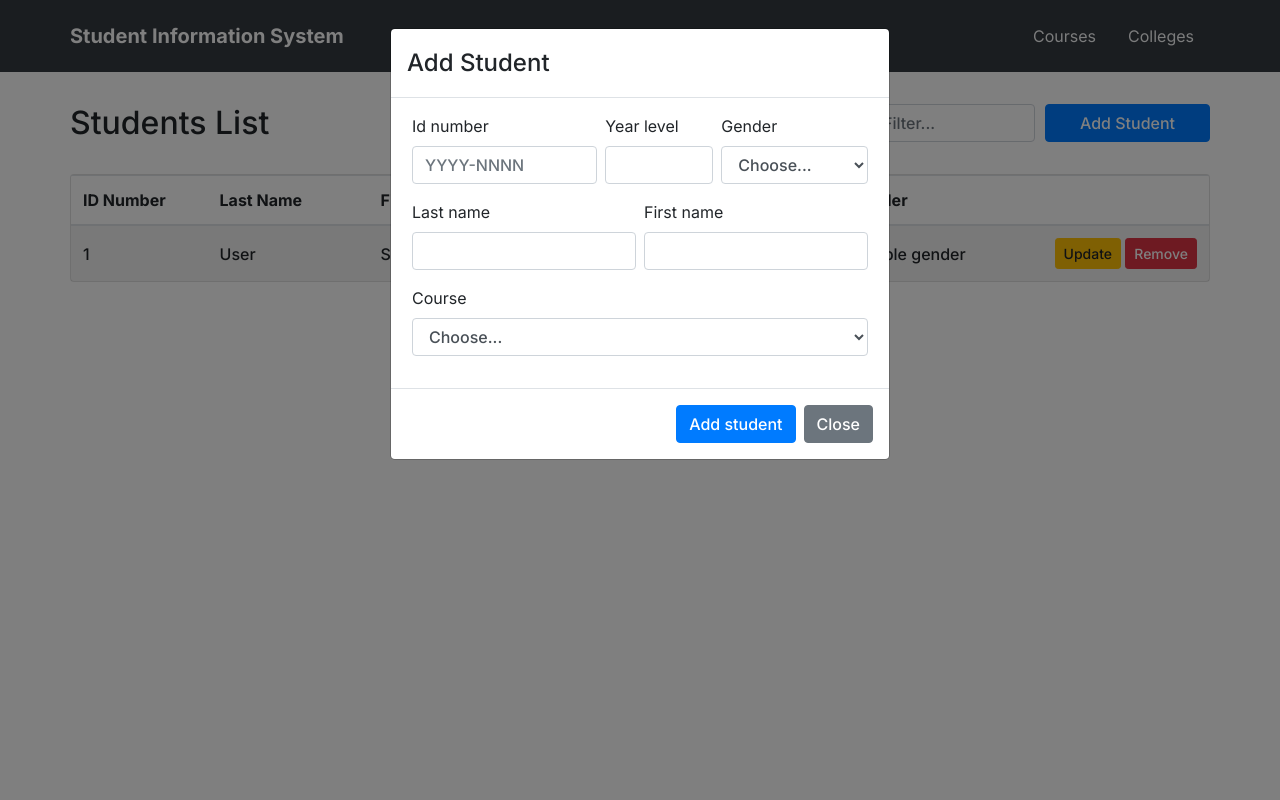
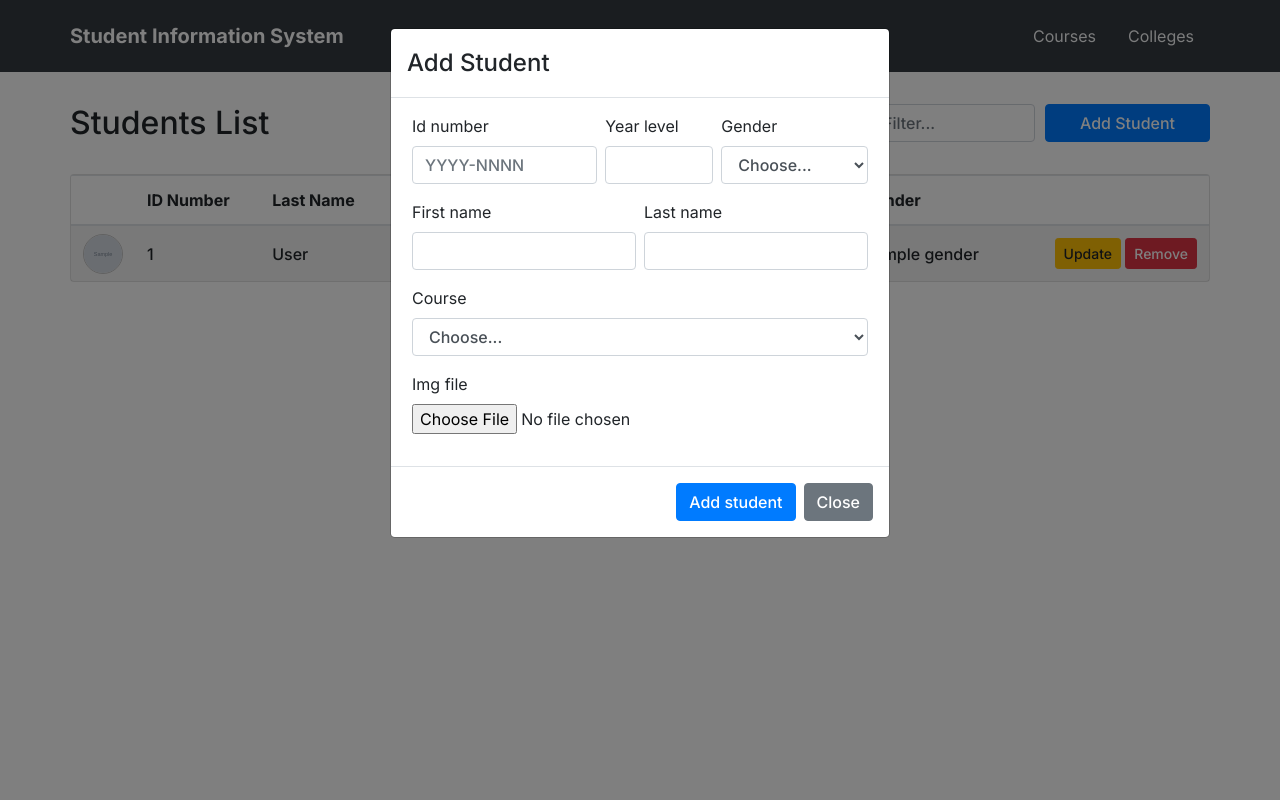
Before and after one commit to blairemendoza/Simple-Student-Information-System-Flask, a Flask app: template SSIS/templates/student/index.html in a window 1280 px wide, after a click on "Add Student". Run offline with Flask 2, Linux system fonts and the light colour scheme; the template is opened without the code that fills it: most values are stand-ins (such as "Sample title", 1, 10 or a date in 2020); grey boxes marked "Sample" are stand-in pictures; form fields are guessed from the names that the template uses; some libraries are stand-ins or nearby versions.

Commit message:
Add upload student photo feature via Cloudinary CDN

```diff
--- a/SSIS/static/css/ssis.css
+++ b/SSIS/static/css/ssis.css
@@ -12,3 +12,14 @@ ul {
 td, .btn, .form-control {
     font-weight: 500;
 }
+
+.avatar {
+    width: 40px;
+    height: 40px;
+    min-width: 40px;
+    min-height: 40px;
+    object-fit: cover;
+    aspect-ratio: 1;
+    border: 1px solid rgba(0, 0, 0, 0.2);
+    border-radius: 20px;
+}
--- a/SSIS/templates/student/addStudentModal.html
+++ b/SSIS/templates/student/addStudentModal.html
@@ -8,7 +8,7 @@
 
             <div class="modal-body">
 
-                <form action="{{ url_for('student.addStudent') }}" id="addStudentForm" method="POST">
+                <form action="{{ url_for('student.addStudent') }}" id="addStudentForm" method="POST" enctype="multipart/form-data">
                     {{ form.hidden_tag() }}
 
                     <div class="row px-3">
@@ -22,7 +22,7 @@
                         <div class="col-md-3 px-1">
                             <div class="form-group">
                                 {{ form.yearLevel.label }}
-                                {{ form.yearLevel(class="form-control") }}
+                                {{ form.yearLevel(class="form-control", min="0") }}
                             </div>
                         </div>
 
@@ -41,15 +41,15 @@
                     <div class="row px-3">
                         <div class="col-md-6 px-1">
                             <div class="form-group">
-                                {{ form.lastName.label }}
-                                {{ form.lastName(class="form-control") }}
+                                {{ form.firstName.label }}
+                                {{ form.firstName(class="form-control") }}
                             </div>
                         </div>
 
                         <div class="col-md-6 px-1">
                             <div class="form-group">
-                                {{ form.firstName.label }}
-                                {{ form.firstName(class="form-control") }}
+                                {{ form.lastName.label }}
+                                {{ form.lastName(class="form-control") }}
                             </div>
                         </div>
                     </div>
@@ -68,6 +68,15 @@
                             </div>
                           </div>
                     </div>
+
+                    <div class="row px-3">
+                        <div class="col-md-12 px-1">
+                            <div class="form-group">
+                                {{ form.imgFile.label }}
+                                {{ form.imgFile(class="form-control-file", accept="image/*") }}
+                            </div>
+                        </div>
+                    </div>
                 </form>
             </div>
 
--- a/SSIS/templates/student/index.html
+++ b/SSIS/templates/student/index.html
@@ -47,7 +47,8 @@
 
                     <thead>
                         <tr class="header">
-                            <th style="width: 12%;">ID Number</th>
+                            <th style="width: 40px; min-width: 40px;"></th>
+                            <th style="width: 11%;">ID Number</th>
                             <th>Last Name</th>
                             <th>First Name</th>
                             <th>Course</th>
@@ -60,18 +61,29 @@
                     <tbody id="studentrows">
                         {% for student in students %}
                             <tr>
-                                <td id="td-data" class="align-middle">{{ student.id_number }}</td>
-                                <td id="td-data" class="align-middle">{{ student.last_name }}</td>
-                                <td id="td-data" class="align-middle">{{ student.first_name }}</td>
-                                <td id="td-data" class="align-middle">{{ student.course }}</td>
-                                <td id="td-data" class="align-middle">{{ student.year_level }}</td>
-                                <td id="td-data" class="align-middle">{{ student.gender }}</td>
+                                <td class="align-middle py-1">
+                                    {% if student.img_url %}
+                                        <a href="{{ student.img_url }}" target="_blank">
+                                            <img class="avatar" src="{{ student.thumb_url }}">
+                                        </a>
+                                    {% else %}
+                                        <img class="avatar" src="https://res.cloudinary.com/dfqo5dluu/image/upload/c_scale,h_40/v1639862627/SSIS%20-%20avatars/default/default-avatar_kxnxwa.png">
+                                    {% endif %}
+                                </td>
+                                <td class="align-middle">{{ student.id_number }}</td>
+                                <td class="align-middle">{{ student.last_name }}</td>
+                                <td class="align-middle">{{ student.first_name }}</td>
+                                <td class="align-middle">{{ student.course }}</td>
+                                <td class="align-middle">{{ student.year_level }}</td>
+                                <td class="align-middle">{{ student.gender }}</td>
                                 <td class="text-right pl-0" style="width: 160px; min-width: 160px;">
-                                    <a class="btn btn-warning btn-sm" data-toggle="modal" data-target="#updatestudent{{ student.id_number }}">
-                                        Update</a>
-                                    <a href="{{ url_for('student.removeStudent', idNumber=student.id_number) }}" class="btn btn-danger btn-sm"
-                                    onclick="return confirm('Are you sure you would like to remove this student? This action cannot be undone.')">
-                                        Remove</a>
+                                    <div class="align-middle">
+                                        <a class="btn btn-warning btn-sm" data-toggle="modal" data-target="#updatestudent{{ student.id_number }}">
+                                            Update</a>
+                                        <a href="{{ url_for('student.removeStudent', idNumber=student.id_number) }}" class="btn btn-danger btn-sm"
+                                        onclick="return confirm('Are you sure you would like to remove this student? This action cannot be undone.')">
+                                            Remove</a>
+                                    </div>
                                 </td>
                             </tr>
 
--- a/SSIS/templates/student/updateStudentModal.html
+++ b/SSIS/templates/student/updateStudentModal.html
@@ -41,15 +41,15 @@
                     <div class="row px-3">
                         <div class="col-md-6 px-1">
                             <div class="form-group">
-                                {{ form.lastName.label }}
-                                {{ form.lastName(class="form-control", value=student.last_name) }}
+                                {{ form.firstName.label }}
+                                {{ form.firstName(class="form-control", value=student.first_name) }}
                             </div>
                         </div>
 
                         <div class="col-md-6 px-1">
                             <div class="form-group">
-                                {{ form.firstName.label }}
-                                {{ form.firstName(class="form-control", value=student.first_name) }}
+                                {{ form.lastName.label }}
+                                {{ form.lastName(class="form-control", value=student.last_name) }}
                             </div>
                         </div>
                     </div>
@@ -68,6 +68,15 @@
                             </div>
                         </div>
                     </div>
+
+                    <div class="row px-3">
+                        <div class="col-md-12 px-1">
+                            <div class="form-group">
+                                {{ form.imgFile.label }}
+                                {{ form.imgFile(class="form-control-file", accept="image/*") }}
+                            </div>
+                        </div>
+                    </div>
                 </form>
             </div>
 
--- a/config.py
+++ b/config.py
@@ -6,3 +6,7 @@ DB_NAME = getenv("DB_NAME")
 DB_USERNAME = getenv("DB_USERNAME")
 DB_PASSWORD = getenv("DB_PASSWORD")
 SECRET_KEY = getenv("SECRET_KEY")
+
+CLOUD_NAME = getenv("CLOUD_NAME")
+API_KEY = getenv("API_KEY")
+API_SECRET = getenv("API_SECRET")
```
Also changed, not shown: SSIS/__init__.py (+8 -0 lines), SSIS/models.py (+18 -4 lines), SSIS/student/controller.py (+21 -1 lines), SSIS/student/forms.py (+5 -3 lines).
